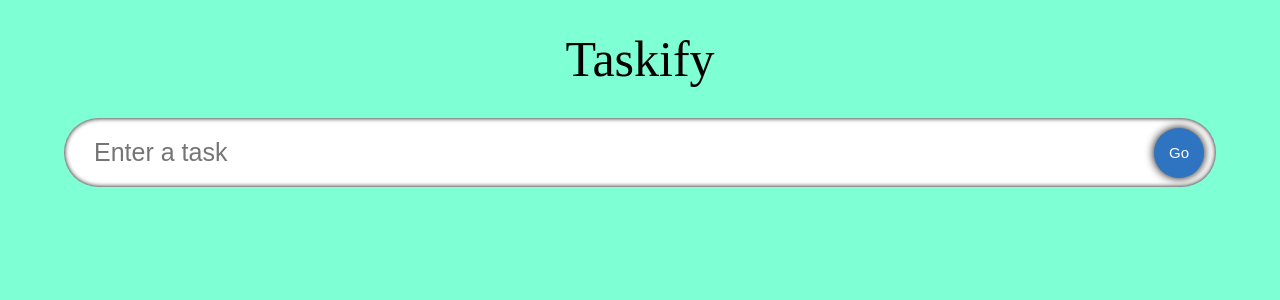
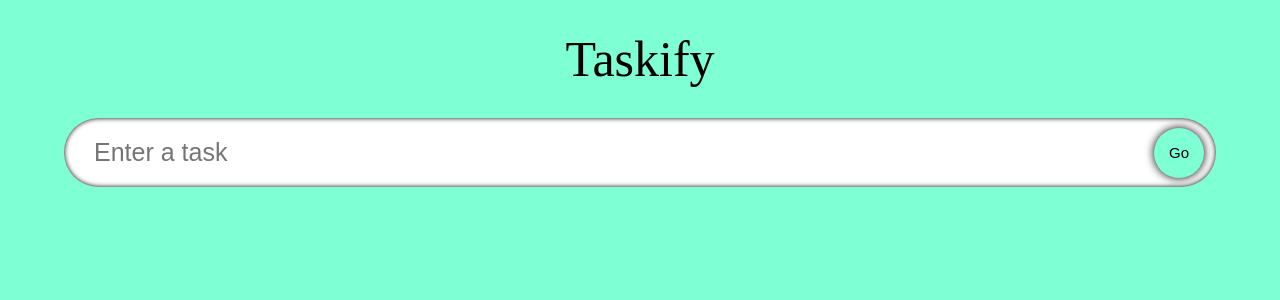
Before and after one commit to eddystruillou/typescript_todolist, a React (Create React App) app: page / in a window 1280 px wide. Shown: the top 300 px of the page. Built offline with nearby package versions, Linux system fonts and the light colour scheme; the HTML template or start-up script is replaced by a standard one; a web font is replaced by a local one.

Commit message:
Add useState to manage input value

```diff
--- a/src/App.tsx
+++ b/src/App.tsx
@@ -1,12 +1,16 @@
-import React from 'react';
+import React, { useState } from 'react';
 import './App.css';
 import InputField from './components/InputField';
 
 const App:React.FC = () => {
+  const [todo, setTodo] = useState<string>("");
+
+  console.log(todo);
+
   return (
     <div className="App">
       <span className="heading">Taskify</span>
-      <InputField />
+      <InputField todo={todo} setTodo={setTodo} />
     </div>
   );
 }
--- a/src/components/InputField.tsx
+++ b/src/components/InputField.tsx
@@ -1,13 +1,24 @@
 import React from "react";
 import "./styles.css"
 
-const InputFeild = () => {
+interface Props {
+    todo: string,
+    setTodo: React.Dispatch<React.SetStateAction<string>>
+}
+
+const InputField: React.FC<Props> = ({ todo, setTodo}) => {
     return (
     <form className="input">
-        <input type="input" placeholder="Enter a task" className="input__box" />
+        <input
+        value={todo}
+        onChange={(e) => setTodo(e.target.value)}
+        type="input"
+        placeholder="Enter a task"
+        className="input__box"
+        />
         <button className="input__submit" type="submit">Go</button>
     </form>
     )
 }
 
-export default InputFeild;
+export default InputField;
--- a/src/components/styles.css
+++ b/src/components/styles.css
@@ -15,11 +15,6 @@
     box-shadow: inset 0 0 5px black;
 }
 
-.input__box:focus {
-    box-shadow: 0 0 10px 1000px rgba(0, 0, 0, 0.5);
-    outline: none;
-}
-
 .input__submit {
     position: absolute;
     width: 50px;
@@ -29,8 +24,16 @@
     right: 0px;
     border: none;
     font-size: 15px;
-    background-color: #2f74c0;
-    color: white;
+    background-color: aquamarine;
     transition: 0.2s all;
     box-shadow: 0 0 10px black;
 }
+
+.input__submit:hover {
+    background-color: rgb(80, 200, 160);
+}
+
+.input__submit:active {
+    transform: scale(0.8);
+    box-shadow: 0 0 5px black;
+}
```
